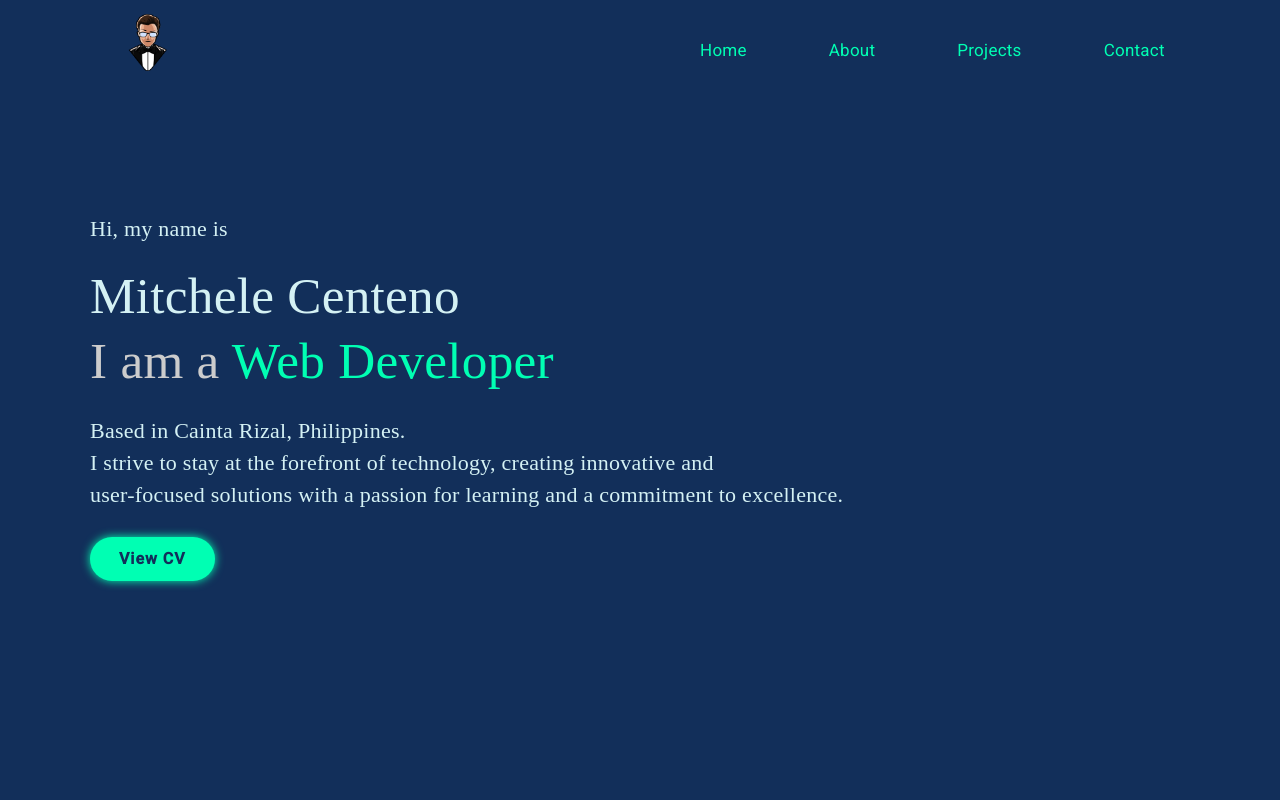
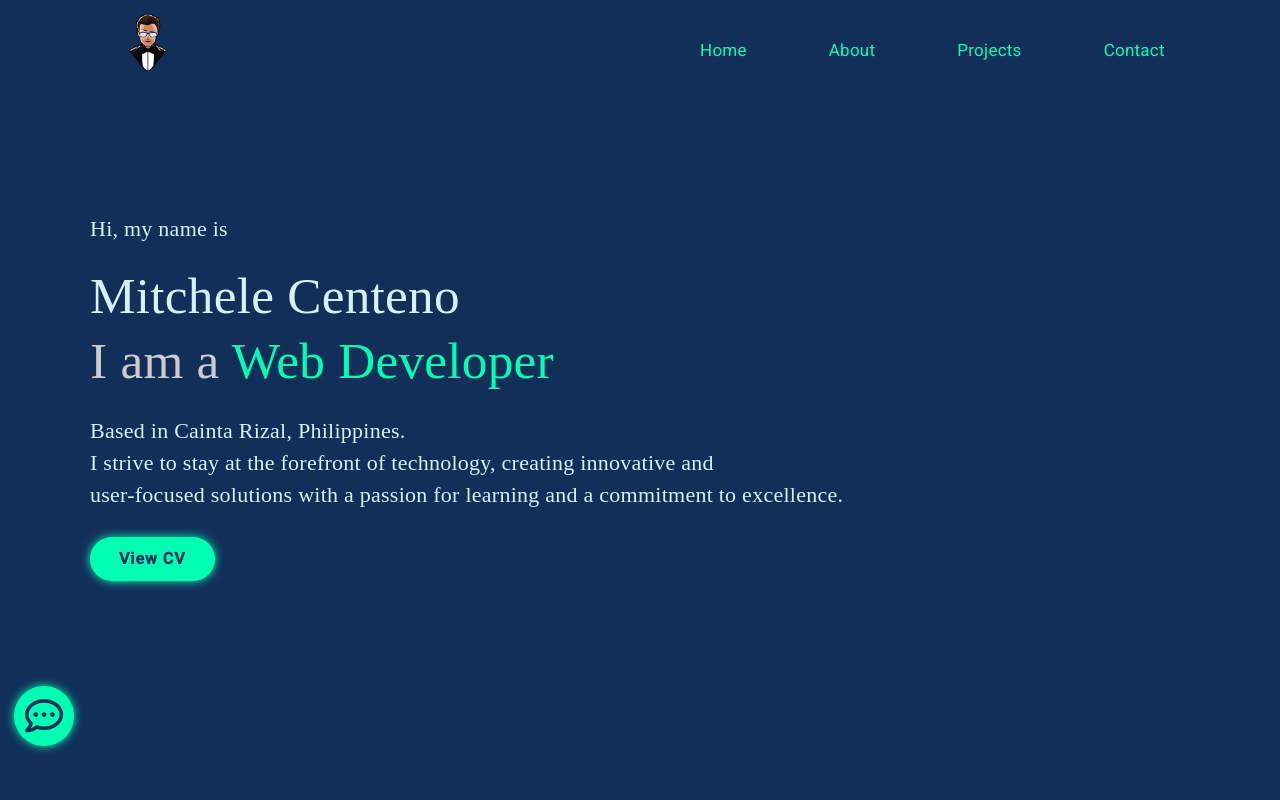
Before and after one commit to mitchelecenteno/my-portfolio, an Angular app: page / in a window 1280 px wide. Shown: the top 800 px of the page. Built offline with nearby package versions, Linux system fonts and the light colour scheme; a web font is replaced by a local one.

Commit message:
update social media icons

```diff
--- a/package.json
+++ b/package.json
@@ -22,6 +22,7 @@
     "@angular/router": "^15.2.0",
     "@emailjs/browser": "^3.11.0",
     "bootstrap": "^3.4.1",
+    "primeflex": "^3.3.1",
     "rxjs": "~7.8.0",
     "tslib": "^2.3.0",
     "zone.js": "~0.12.0"
@@ -37,6 +38,7 @@
     "karma-coverage": "~2.2.0",
     "karma-jasmine": "~5.1.0",
     "karma-jasmine-html-reporter": "~2.0.0",
+    "sass": "^1.69.3",
     "typescript": "~4.9.4"
   }
 }
--- a/src/app/app.component.html
+++ b/src/app/app.component.html
@@ -1 +1,2 @@
 <app-nav-bar></app-nav-bar>
+<app-social-media-icons></app-social-media-icons>
--- a/src/app/app.module.ts
+++ b/src/app/app.module.ts
@@ -19,6 +19,8 @@ import { BrowserAnimationsModule } from '@angular/platform-browser/animations';
 import { ContactPageComponent } from './header/contact-page/contact-page.component';
 import { MatToolbarModule } from '@angular/material/toolbar';
 import { NavBarComponent } from './header/nav-bar/nav-bar.component';
+import { SocialMediaIconsComponent } from './header/social-media-icons/social-media-icons.component';
+
 
 @NgModule({
   declarations: [
@@ -29,6 +31,8 @@ import { NavBarComponent } from './header/nav-bar/nav-bar.component';
     ContactDialogComponent,
     ContactPageComponent,
     NavBarComponent,
+    SocialMediaIconsComponent,
+
   ],
   imports: [
     BrowserModule,
--- a/src/app/header/contact-page/contact-page.component.css
+++ b/src/app/header/contact-page/contact-page.component.css
@@ -63,6 +63,7 @@ button.custom-button:hover {
   color: var(--background-color);
 }
 
+
 .btn:hover {
   box-shadow: none;
 }
--- a/src/app/header/social-media-icons/social-media-icons.component.html
+++ b/src/app/header/social-media-icons/social-media-icons.component.html
@@ -1,25 +1,11 @@
-<div class="flex flex-row">
+<div>
+<div class="sbuttons">
 
-    <a
-      class="btn btn-primary btn-lg btn-floating"
-      style="background-color: #ac2bac;"
-      href="#!"
-      role="button"
-      ><i class="fab fa-instagram"></i
-    ></a>
-    <a
-      class="btn btn-primary btn-lg btn-floating"
-      style="background-color: #ac2bac;"
-      href="#!"
-      role="button"
-      ><i class="fab fa-instagram"></i
-    ></a>
-    <a
-      class="btn btn-primary btn-lg btn-floating"
-      style="background-color: #ac2bac;"
-      href="#!"
-      role="button"
-      ><i class="fab fa-instagram"></i
-    ></a>
+
+  <a href="https://www.facebook.com/chelcenteno/" target="_blank" class="sbutton fb" tooltip="Facebook"><i class="fab fa-facebook-f"></i></a>
+  <a href="https://www.linkedin.com/in/mitchele-centeno-3948ba239/" target="_blank" class="sbutton linkedin" tooltip="Linkedin"><i class="fab fa-linkedin-in"></i></a>
+  <a href="https://codepen.io/mitchelecenteno" target="_blank" class="sbutton codepen" tooltip="Codepen"><i class="fab fa-codepen"></i></a>
+  <a target="_blank" class="link-button sbutton mainsbutton" tooltip="Social Links" ><i class="far fa-comment-dots"></i></a>
+</div>
 
 </div>
--- /dev/null
+++ b/src/app/header/social-media-icons/social-media-icons.component.scss
@@ -0,0 +1,124 @@
+/** code by webdevtrick ( https://webdevtrick.com ) **/
+@import url(https://fonts.googleapis.com/css?family=Anton&display=swap);
+body {
+  height: 100vh;
+  background-size: 100% 100%;
+  font-family: 'Anton', sans-serif;
+}
+.sbuttons {
+  bottom: 5%;
+  position: fixed;
+  margin: 1em;
+  left: 0;
+}
+.sbutton {
+  display: block;
+  width: 60px;
+  height: 60px;
+  border-radius: 50%;
+  text-align: center;
+  color: white;
+  margin: 20px auto 0;
+  box-shadow: 0px 5px 11px -2px rgba(0, 0, 0, 0.18), 0px 4px 12px -7px rgba(0, 0, 0, 0.15);
+  cursor: pointer;
+  -webkit-transition: all .1s ease-out;
+  transition: all .1s ease-out;
+  position: relative;
+}
+
+.link-button{
+  color: #122f5a;
+  box-shadow: 0 0 1rem var(--link-color);
+  transition: 0.5s ease;
+
+}
+
+.sbutton > i {
+  font-size: 38px;
+  line-height: 60px;
+  transition: all .2s ease-in-out;
+  transition-delay: 2s;
+}
+.sbutton:active,
+.sbutton:focus,
+.sbutton:hover {
+  box-shadow: 0 0 4px rgba(0, 0, 0, .14), 0 4px 8px rgba(0, 0, 0, .28);
+}
+.sbutton:not(:last-child) {
+  width: 60px;
+  height: 60px;
+  margin: 20px auto 0;
+  opacity: 0;
+}
+.sbutton:not(:last-child) > i {
+  font-size: 25px;
+  line-height: 60px;
+  transition: all .3s ease-in-out;
+}
+.sbuttons:hover .sbutton:not(:last-child) {
+  opacity: 1;
+  width: 60px;
+  height: 60px;
+  margin: 15px auto 0;
+}
+.sbutton:nth-last-child(1) {
+  -webkit-transition-delay: 25ms;
+  transition-delay: 25ms;
+}
+.sbutton:not(:last-child):nth-last-child(2) {
+  -webkit-transition-delay: 20ms;
+  transition-delay: 20ms;
+}
+.sbutton:not(:last-child):nth-last-child(3) {
+  -webkit-transition-delay: 40ms;
+  transition-delay: 40ms;
+}
+.sbutton:not(:last-child):nth-last-child(4) {
+  -webkit-transition-delay: 60ms;
+  transition-delay: 60ms;
+}
+.sbutton:not(:last-child):nth-last-child(5) {
+  -webkit-transition-delay: 80ms;
+  transition-delay: 80ms;
+}
+.sbutton:not(:last-child):nth-last-child(6) {
+  -webkit-transition-delay: 100ms;
+  transition-delay: 100ms;
+}
+
+[tooltip]:before {
+  font-family: 'Roboto';
+  font-weight: 600;
+  border-radius: 2px;
+  background-color: #585858;
+  color: #fff;
+  content: attr(tooltip);
+  font-size: 12px;
+  visibility: hidden;
+  opacity: 0;
+  padding: 5px 7px;
+  margin-left: 10px;
+  position: absolute;
+  left: 100%;
+  bottom: 20%;
+  white-space: nowrap;
+}
+
+[tooltip]:hover:before,
+[tooltip]:hover:after {
+  visibility: visible;
+  opacity: 1;
+}
+.sbutton.mainsbutton {
+  background: var(--link-color);
+}
+.sbutton.codepen {
+  background: #000000;
+}
+
+.sbutton.linkedin {
+  background: #0072b1;
+}
+.sbutton.fb {
+  background: #3F51B5;
+}
--- a/src/app/header/social-media-icons/social-media-icons.component.ts
+++ b/src/app/header/social-media-icons/social-media-icons.component.ts
@@ -3,7 +3,7 @@ import { Component } from '@angular/core';
 @Component({
   selector: 'app-social-media-icons',
   templateUrl: './social-media-icons.component.html',
-  styleUrls: ['./social-media-icons.component.css']
+  styleUrls: ['./social-media-icons.component.scss']
 })
 export class SocialMediaIconsComponent {
 
--- a/src/index.html
+++ b/src/index.html
@@ -12,6 +12,11 @@
 
     <link rel="icon" type="image/x-icon" href="favicon.ico" />
     <link rel="preconnect" href="https://fonts.gstatic.com" />
+
+
+
+    <link rel="stylesheet" href="https://cdnjs.cloudflare.com/ajax/libs/font-awesome/5.15.3/css/all.min.css">
+    <link rel="stylesheet" href="https://cdnjs.cloudflare.com/ajax/libs/font-awesome/5.8.2/css/fontawesome.min.css" integrity="sha512-W5OxdLWuf3G9SMWFKJLHLct/Ljy7CmSxaABQLV2WIfAQPQZyLSDW/bKrw71Nx7mZKN5zcL+r8pRCZw+5bIoHHw==" crossorigin="anonymous" referrerpolicy="no-referrer" />
     <link
       href="https://fonts.googleapis.com/css2?family=Roboto:wght@300;400;500&display=swap"
       rel="stylesheet"
@@ -32,6 +37,12 @@
     <script src="https://maxcdn.bootstrapcdn.com/bootstrap/3.4.1/js/bootstrap.min.js"></script>
   </head>
   <body class="mat-typography">
+    <ng-particles
+  [id]="id"
+  [url]="particlesUrl"
+  [particlesInit]="particlesInit"
+  (particlesLoaded)="particlesLoaded($event)"
+></ng-particles>
     <app-root></app-root>
   </body>
 </html>
```
Also changed, not shown: src/app/header/social-media-icons/social-media-icons.component.css (deleted), 1 other file (tests, documents, lock files or other folders).
